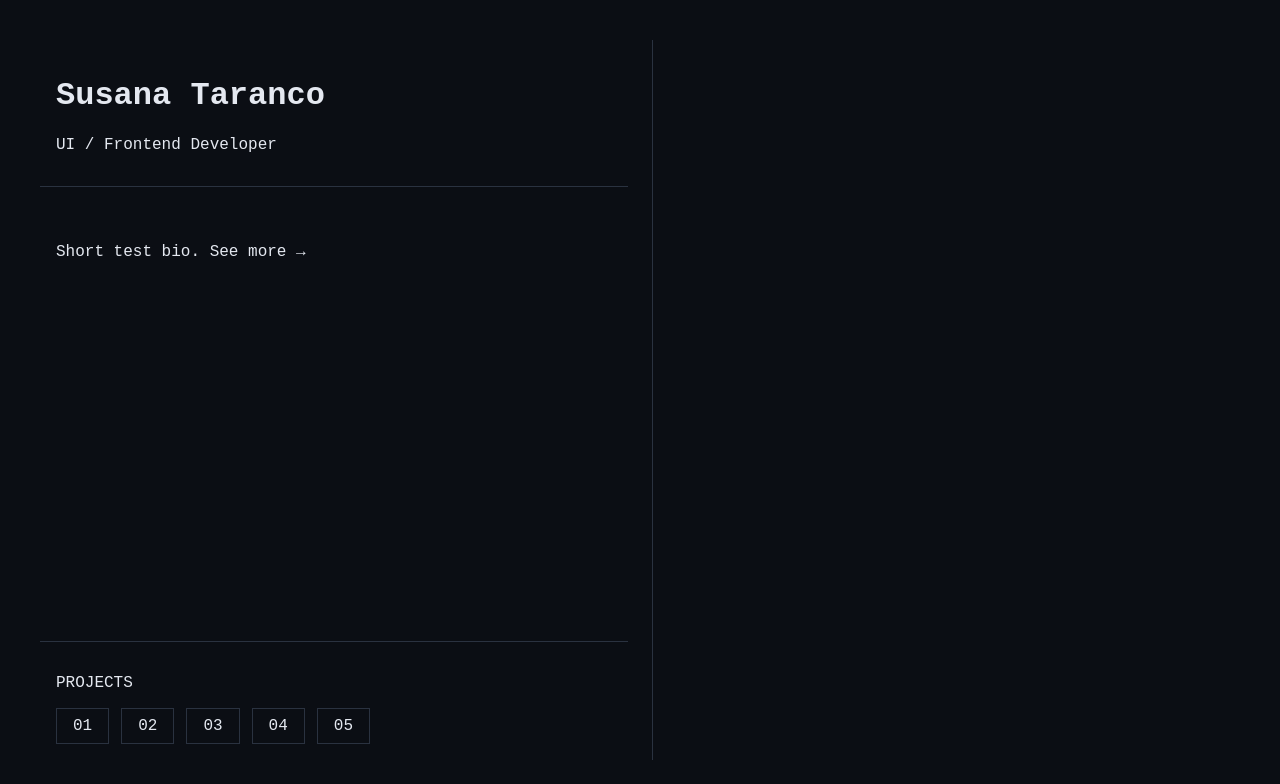
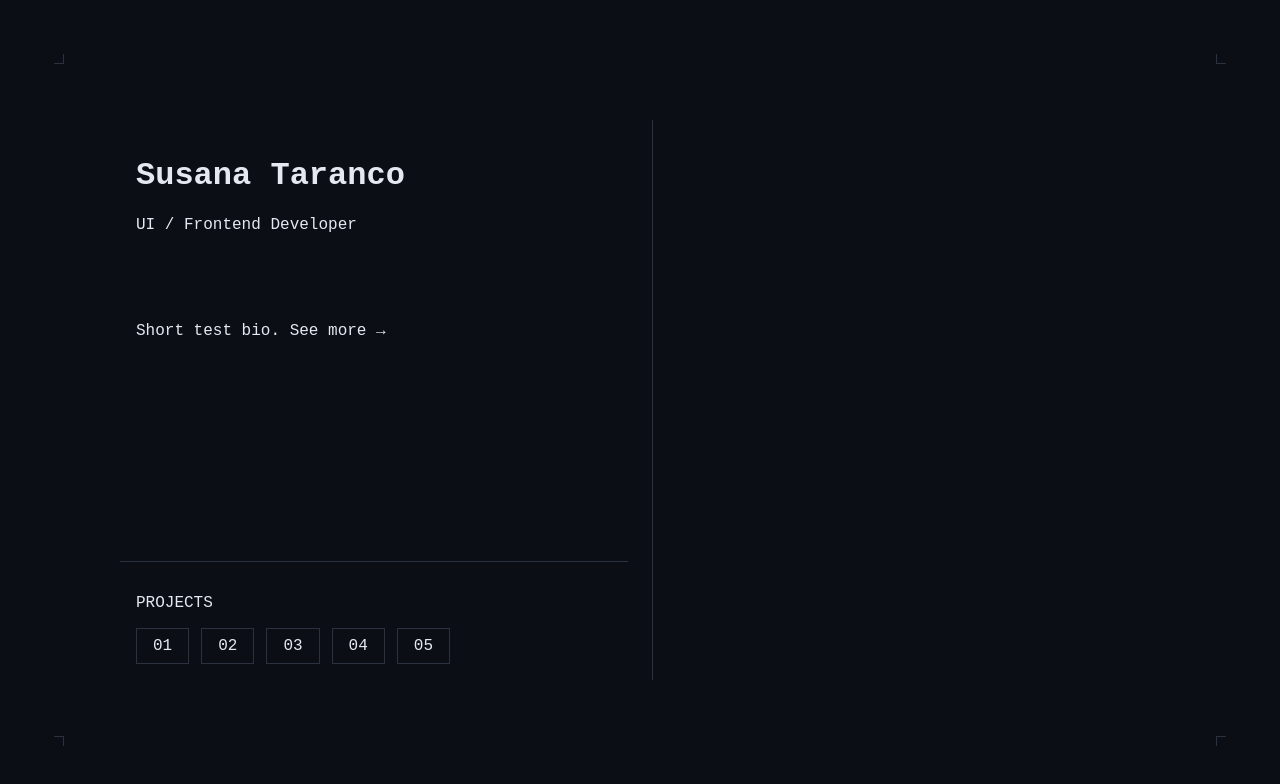
Before and after one commit to susanataranco/uidev, a React (Vite) app: page / in a window 1280 px wide. Shown: the top 784 px of the page. Built offline with nearby package versions, Linux system fonts and the light colour scheme; a web font is replaced by a local one.

Commit message:
add HUD corner marks to Panel component

```diff
--- a/src/components/Panel.tsx
+++ b/src/components/Panel.tsx
@@ -1,20 +1,82 @@
 import styled from 'styled-components'
+import type { ReactNode, CSSProperties } from 'react'
 
 interface PanelProps {
     borderTop?: boolean
     borderBottom?: boolean
     borderLeft?: boolean
     borderRight?: boolean
+    corners?: boolean
+    style?: CSSProperties
+    children?: ReactNode
 }
 
-export const Panel = styled.div<PanelProps>`
-  border-top: ${({ theme, borderTop }) =>
-    borderTop ? `1px solid ${theme.colors.line}` : 'none'};
-  border-bottom: ${({ theme, borderBottom }) =>
-    borderBottom ? `1px solid ${theme.colors.line}` : 'none'};
-  border-left: ${({ theme, borderLeft }) =>
-    borderLeft ? `1px solid ${theme.colors.line}` : 'none'};
-  border-right: ${({ theme, borderRight }) =>
-    borderRight ? `1px solid ${theme.colors.line}` : 'none'};
+export function Panel({
+                          borderTop,
+                          borderBottom,
+                          borderLeft,
+                          borderRight,
+                          corners,
+                          style,
+                          children,
+                      }: PanelProps) {
+    return (
+        <StyledPanel
+            style={style}
+            $borderTop={borderTop}
+            $borderBottom={borderBottom}
+            $borderLeft={borderLeft}
+            $borderRight={borderRight}
+        >
+            {corners && (
+                <>
+                    <CornerMark $pos="tl" />
+                    <CornerMark $pos="tr" />
+                    <CornerMark $pos="bl" />
+                    <CornerMark $pos="br" />
+                </>
+            )}
+            {children}
+        </StyledPanel>
+    )
+}
+
+interface StyledPanelProps {
+    $borderTop?: boolean
+    $borderBottom?: boolean
+    $borderLeft?: boolean
+    $borderRight?: boolean
+}
+
+const StyledPanel = styled.div<StyledPanelProps>`
+  position: relative;
+  border-top: ${({ theme, $borderTop }) =>
+    $borderTop ? `1px solid ${theme.colors.line}` : 'none'};
+  border-bottom: ${({ theme, $borderBottom }) =>
+    $borderBottom ? `1px solid ${theme.colors.line}` : 'none'};
+  border-left: ${({ theme, $borderLeft }) =>
+    $borderLeft ? `1px solid ${theme.colors.line}` : 'none'};
+  border-right: ${({ theme, $borderRight }) =>
+    $borderRight ? `1px solid ${theme.colors.line}` : 'none'};
   padding: ${({ theme }) => theme.spacing(2)};
 `
+
+const CornerMark = styled.span<{ $pos: 'tl' | 'tr' | 'bl' | 'br' }>`
+    position: absolute;
+    width: 10px;
+    height: 10px;
+    pointer-events: none;
+
+    ${({ $pos, theme }) =>
+            $pos === 'tl' &&
+            `top: -10px; left: -10px; border-bottom: 1px solid ${theme.colors.line}; border-right: 1px solid ${theme.colors.line};`}
+    ${({ $pos, theme }) =>
+            $pos === 'tr' &&
+            `top: -10px; right: -10px; border-bottom: 1px solid ${theme.colors.line}; border-left: 1px solid ${theme.colors.line};`}
+    ${({ $pos, theme }) =>
+            $pos === 'bl' &&
+            `bottom: -10px; left: -10px; border-top: 1px solid ${theme.colors.line}; border-right: 1px solid ${theme.colors.line};`}
+    ${({ $pos, theme }) =>
+            $pos === 'br' &&
+            `bottom: -10px; right: -10px; border-top: 1px solid ${theme.colors.line}; border-left: 1px solid ${theme.colors.line};`}
+`
--- a/src/pages/Home.tsx
+++ b/src/pages/Home.tsx
@@ -3,8 +3,10 @@ import {Panel} from "../components/Panel.tsx";
 import {Button} from "../components/Button.tsx";
 export default function Home() {
     return (
+        <Wrapper>
+            <Panel corners style={{ height: '100%' }}>
                 <HomeGrid>
-            <Panel style={{ gridArea: 'identity' }} borderBottom>
+                    <Panel style={{ gridArea: 'identity' }}>
                         <h1>Susana Taranco</h1>
                         <p>UI / Frontend Developer</p>
                     </Panel>
@@ -27,12 +29,19 @@ export default function Home() {
                         <Panel style={{ gridArea: 'avatar' }} borderLeft />
 
                 </HomeGrid>
+            </Panel>
+        </Wrapper>
     )
 }
 
-const HomeGrid = styled.div`
+const Wrapper = styled.div`
     height: 100vh;
     overflow: hidden;
+    padding: ${({ theme }) => theme.spacing(8)};
+`
+
+const HomeGrid = styled.div`
+    height: 100%;
     display: grid;
     grid-template-columns: 1fr 1fr;
     grid-template-rows: auto 1fr auto;
```
Lines whose indentation alone changed are shown as unchanged.
